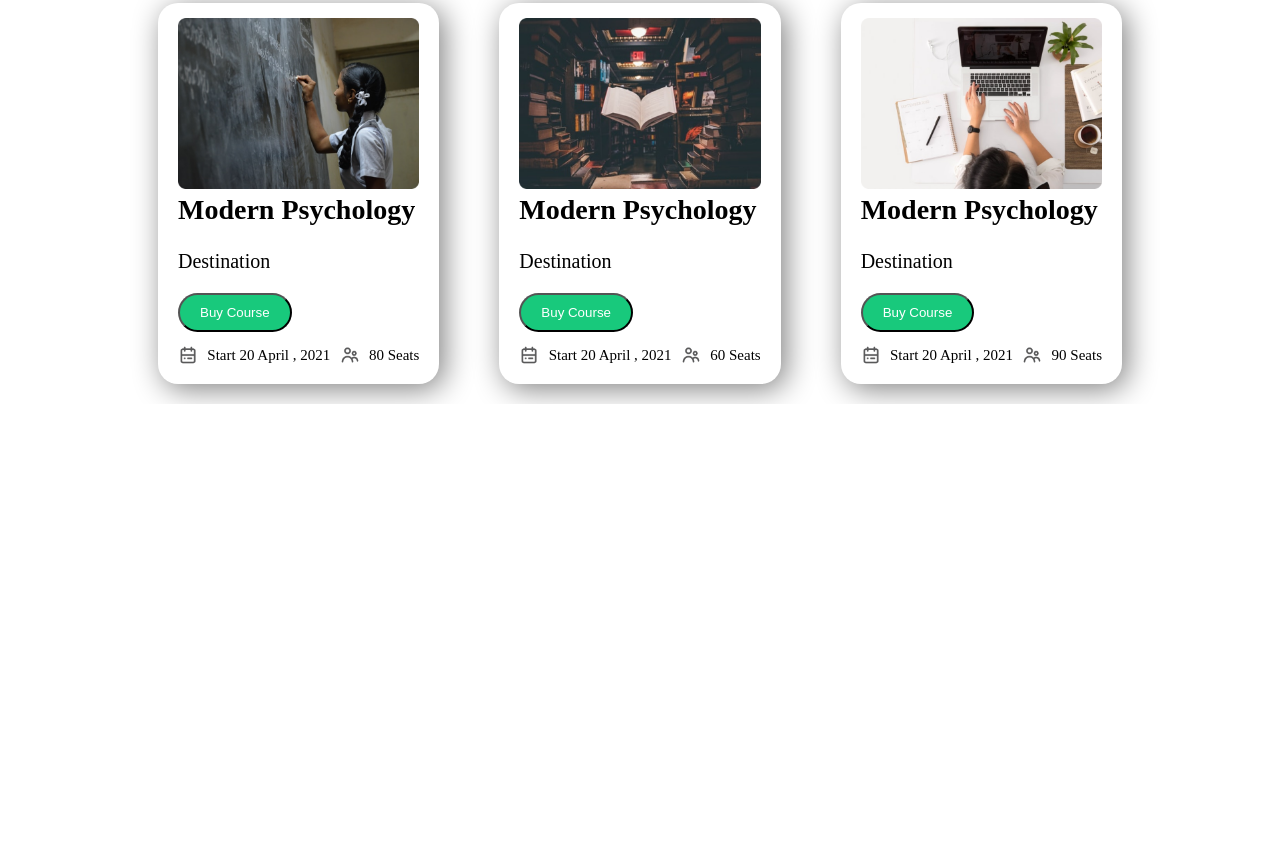
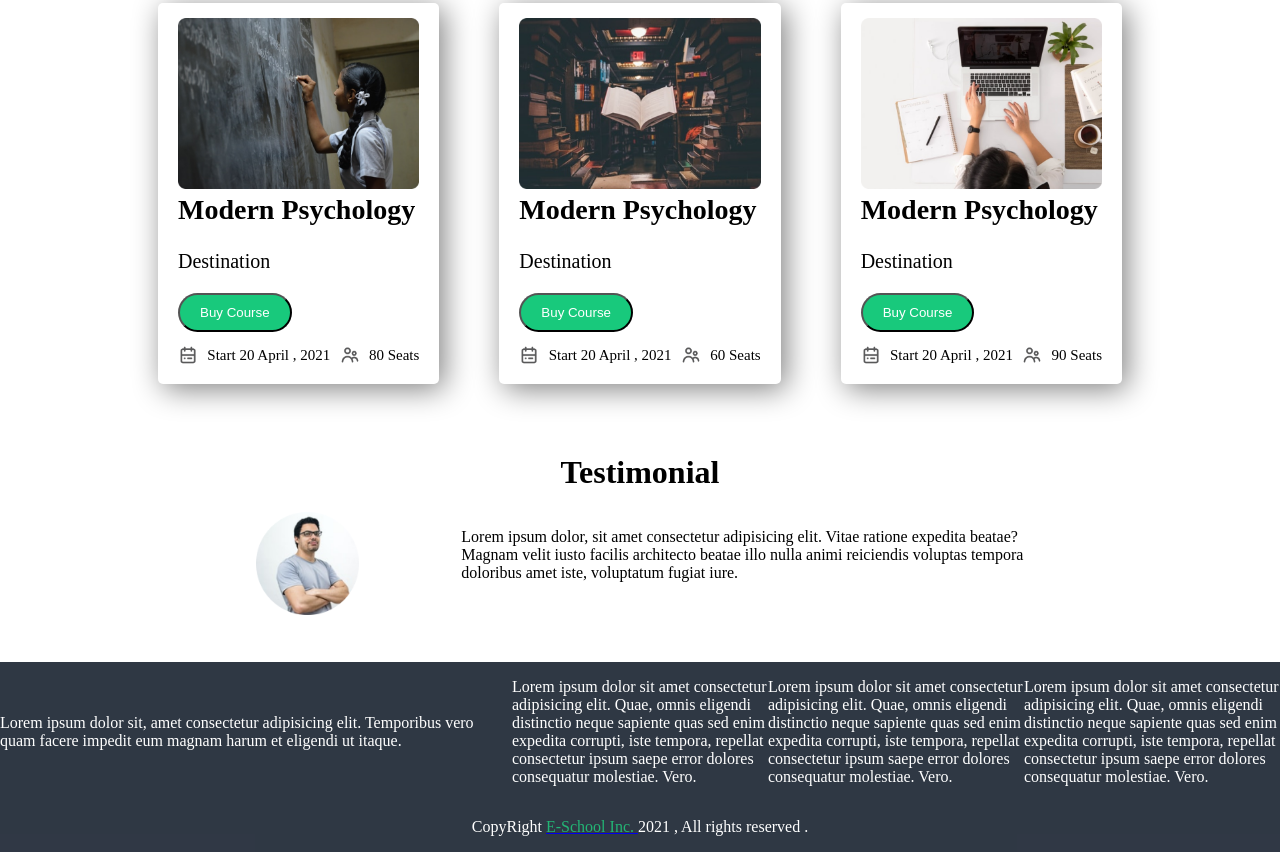
Before and after one commit to amazingasad/e-school, a plain HTML site: page index.html in a window 1280 px wide. Shown: the part 945-1797 px from the top of the page. Before the commit the page ends 1349 px from the top, so only its background shows below. Drawn offline with Linux system fonts and the light colour scheme.

Commit message:
Feature : Added testimonial and Footer section

```diff
--- a/index.html
+++ b/index.html
@@ -140,9 +140,36 @@
                 </div>
             </div>
           </div>
-
-
           </div>
       </div>
+      <div class="main-sec-5">
+          <h1>Testimonial</h1>
+          <div class="sxth-sec">
+              <div>
+                  <img src="images/Man.png" alt="">
+              </div>
+              <div>
+                  <p>Lorem ipsum dolor, sit amet consectetur adipisicing elit. Vitae ratione expedita beatae? Magnam velit iusto facilis architecto beatae illo nulla animi reiciendis voluptas tempora doloribus amet iste, voluptatum fugiat iure.</p>
+              </div>
+          </div>
+      </div>
+                                            <!-- FOOTER -->
+      <footer>
+          <div class="fourty-width">
+            <p>Lorem ipsum dolor sit, amet consectetur adipisicing elit. Temporibus vero quam facere impedit eum magnam harum et eligendi ut itaque.</p>
+          </div>
+          <div class="twnty-width">
+              <p>Lorem ipsum dolor sit amet consectetur adipisicing elit. Quae, omnis eligendi distinctio neque sapiente quas sed enim expedita corrupti, iste tempora, repellat consectetur ipsum saepe error dolores consequatur molestiae. Vero.</p>
+          </div>
+          <div class="twnty-width">
+            <p>Lorem ipsum dolor sit amet consectetur adipisicing elit. Quae, omnis eligendi distinctio neque sapiente quas sed enim expedita corrupti, iste tempora, repellat consectetur ipsum saepe error dolores consequatur molestiae. Vero.</p>
+        </div>
+        <div class="twnty-width">
+            <p>Lorem ipsum dolor sit amet consectetur adipisicing elit. Quae, omnis eligendi distinctio neque sapiente quas sed enim expedita corrupti, iste tempora, repellat consectetur ipsum saepe error dolores consequatur molestiae. Vero.</p>
+        </div>
+        <p>CopyRight <a href="https://twitter.com/amazingasad124" target="_blank">
+            <span>  E-School Inc. </span> </a>2021 , All rights reserved .
+          </p>
+      </footer>
     </body>
 </html>
--- a/style.css
+++ b/style.css
@@ -92,7 +92,7 @@ span{
     background-color: #23b5763f;
 }
 .card2{
-    box-shadow: grey 4px 5px 12px 7px;
+    box-shadow: grey 3px 10px 17px 2px;
 }
 .card1 h2{
     margin-bottom: -8px;
@@ -129,7 +129,7 @@ span{
     box-shadow: grey 5px 5px 30px 0px;
     border: none;
     margin: 20px 30px;
-    border-radius: 20px;
+    border-radius: 5px;
     border: none;
     padding: 15px 20px 5px 20px;
 }
@@ -161,3 +161,35 @@ span{
 .crse-dtl img{
     width: 20px;
 }
+                                        /* SECTION-5 */
+.main-sec-5{
+    display: block;
+    margin: auto;
+    width: 60%;
+    margin-top: 50px;
+    margin-bottom: 100px;
+}
+.main-sec-5 h1{
+    text-align: center;
+}
+.sxth-sec{
+    display: flex;
+    height: 50px;
+}
+.sxth-sec img{
+    width: 50%;
+}
+footer{
+    display: flex;
+    flex-wrap: wrap;
+    background-color: rgba(9, 19, 34, 0.842);
+    color: white;
+    justify-content: center;
+    align-items: center;
+}
+.fourty-width{
+    width: 40%;
+}
+.twnty-width{
+    width: 20%;
+}
```
